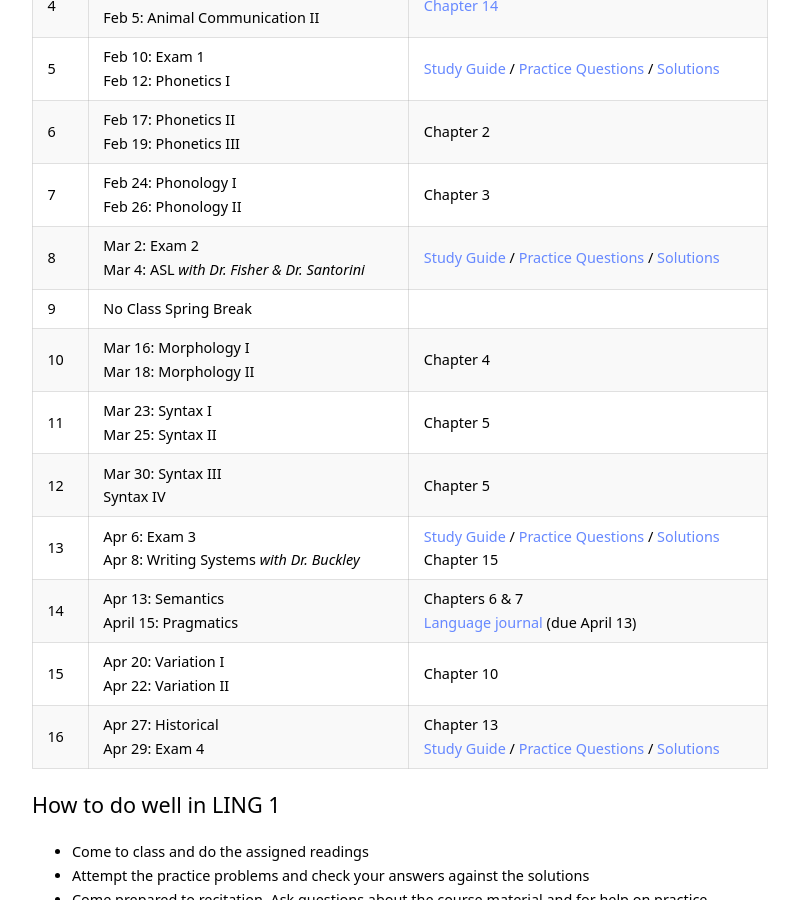
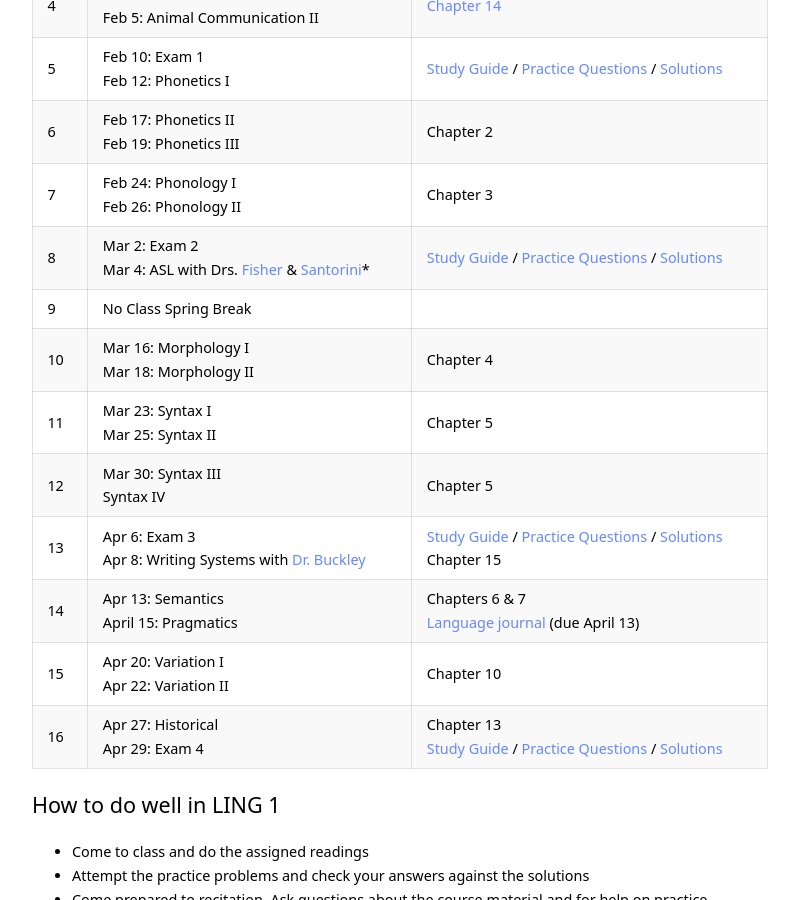
Before and after one commit to kschuler/ling001, a Jekyll site: the page built from index.md, in a window 1280 px wide and 900 px high, scrolled down 1960 px. Shown: the whole window, without its empty margins (240-1039 px from the left). Built offline with Jekyll 4.4.1, drawn with Linux system fonts in a browser that asks for light colours.

Commit message:
Update index.md

```diff
--- a/index.md
+++ b/index.md
@@ -59,12 +59,12 @@ Wk  | Topic | Readings & Resources
 5 | Feb 10: **Exam 1** <br> Feb 12: Phonetics I|  [Study Guide](resources/exam1-study-guide) / [Practice Questions](resources/exam1-practice-questions) / [Solutions](not-yet)
 6 | Feb 17: Phonetics II<br>Feb 19: Phonetics III | Chapter 2
 7 | Feb 24: Phonology I<br>Feb 26: Phonology II | Chapter 3
-8 | Mar 2: **Exam 2** <br>Mar 4: ASL *with Dr. Fisher & Dr. Santorini*| [Study Guide](not-yet) / [Practice Questions](not-yet) / [Solutions](not-yet)
+8 | Mar 2: **Exam 2** <br>Mar 4: ASL with Drs. [Fisher](https://web.sas.upenn.edu/asl-deafstudies/) & [Santorini](https://www.ling.upenn.edu/~beatrice/)*| [Study Guide](not-yet) / [Practice Questions](not-yet) / [Solutions](not-yet)
 9 | **No Class Spring Break** |
 10 | Mar 16: Morphology I<br>Mar 18: Morphology II | Chapter 4
 11 | Mar 23: Syntax I<br>Mar 25: Syntax II |  Chapter 5
 12 | Mar 30: Syntax III<br> Syntax IV | Chapter 5
-13 | Apr 6: **Exam 3**<br> Apr 8: Writing Systems *with Dr. Buckley* | [Study Guide](not-yet) / [Practice Questions](not-yet) / [Solutions](not-yet)<br> Chapter 15
+13 | Apr 6: **Exam 3**<br> Apr 8: Writing Systems with [Dr. Buckley](https://www.ling.upenn.edu/~gene/home.html)| [Study Guide](not-yet) / [Practice Questions](not-yet) / [Solutions](not-yet)<br> Chapter 15
 14 | Apr 13: Semantics<br>April 15: Pragmatics | Chapters 6 & 7<br> [Language journal](resources/language-journal-assignment) (due April 13)
 15 | Apr 20:  Variation I<br> Apr 22: Variation II| Chapter 10
 16 | Apr 27: Historical<br>Apr 29: **Exam 4** | Chapter 13 <br>[Study Guide](not-yet) / [Practice Questions](not-yet) / [Solutions](not-yet)
```
